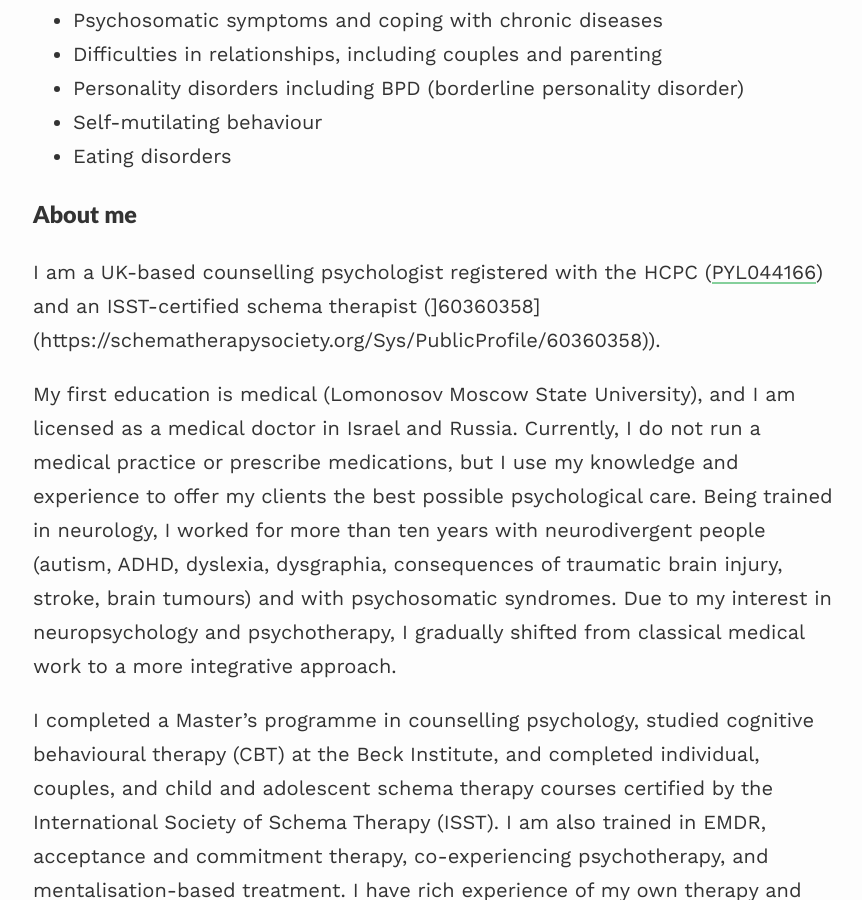
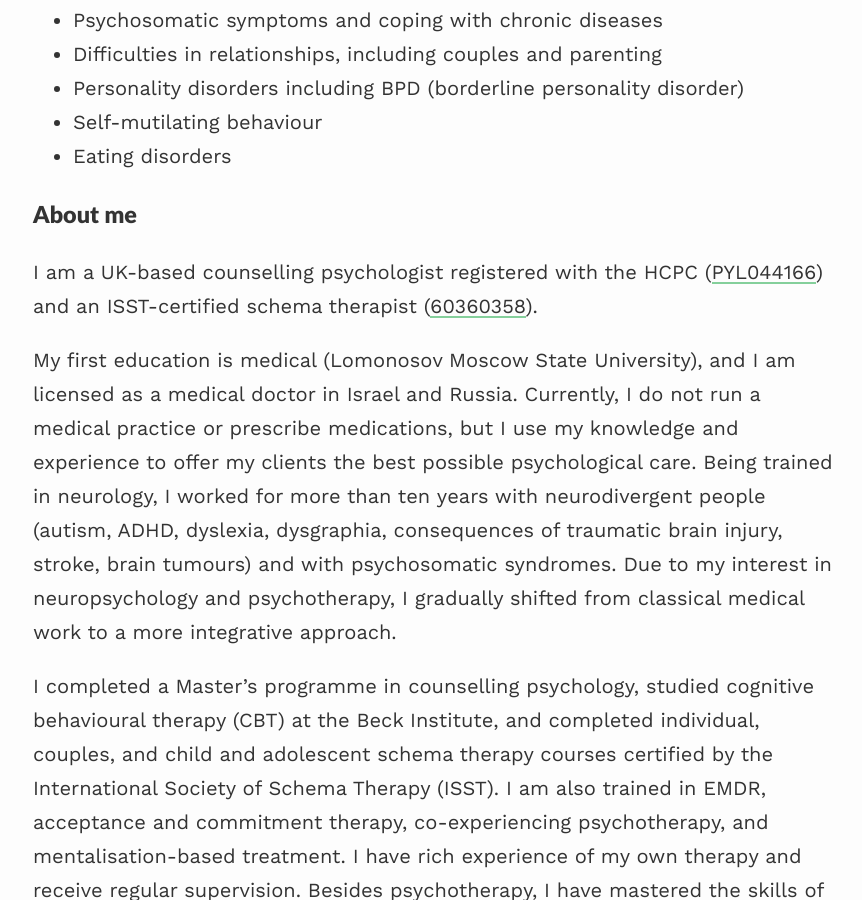
Before and after one commit to dobrushina/dobrushina.github.io, a Jekyll site: the page built from index.md, in a window 1280 px wide and 900 px high, scrolled down 1624 px. Shown: the whole window, without its empty margins (207-1069 px from the left). Built offline with Jekyll 4.4.1, drawn with Linux system fonts in a browser that asks for light colours; nearby versions of some CDN libraries.

Commit message:
Update index.md

```diff
--- a/index.md
+++ b/index.md
@@ -96,7 +96,7 @@ When working with neurodivergent clients, I consult on specific topics such as s
 
 
 ### About me
-I am a UK-based counselling psychologist registered with the HCPC ([PYL044166](https://www.hcpc-uk.org/check-the-register/professional-registration-detail/?query=PYL044166&profession=PYL)) and an ISST-certified schema therapist (]60360358](https://schematherapysociety.org/Sys/PublicProfile/60360358)).
+I am a UK-based counselling psychologist registered with the HCPC ([PYL044166](https://www.hcpc-uk.org/check-the-register/professional-registration-detail/?query=PYL044166&profession=PYL)) and an ISST-certified schema therapist ([60360358](https://schematherapysociety.org/Sys/PublicProfile/60360358)).
 
 My first education is medical (Lomonosov Moscow State University), and I am licensed as a medical doctor in Israel and Russia. Currently, I do not run a medical practice or prescribe medications, but I use my knowledge and experience to offer my clients the best possible psychological care. Being trained in neurology, I worked for more than ten years with neurodivergent people (autism, ADHD, dyslexia, dysgraphia, consequences of traumatic brain injury, stroke, brain tumours) and with psychosomatic syndromes. Due to my interest in neuropsychology and psychotherapy, I gradually shifted from classical medical work to a more integrative approach.
 
```
